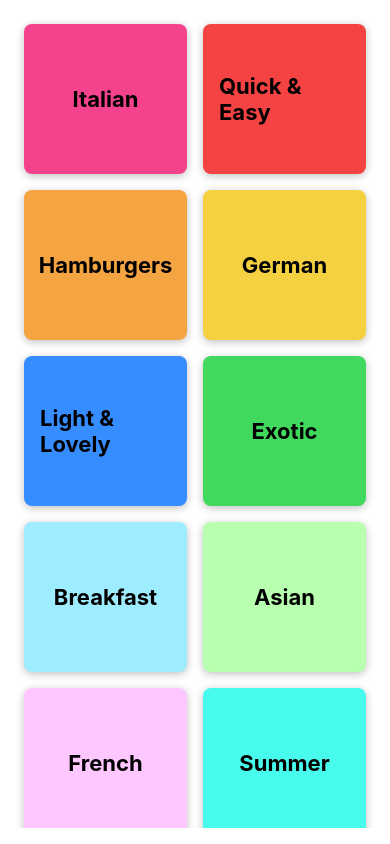
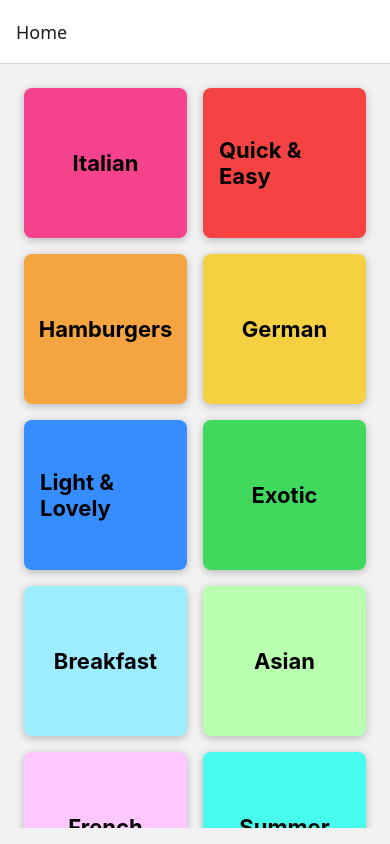
Before and after one commit to konain1/meal-app, a React Native app: screen / in a window 390 px wide. Built offline with nearby package versions, Linux system fonts and the light colour scheme.

Commit message:
using docs react navigation is working

```diff
--- a/App.js
+++ b/App.js
@@ -1,20 +1,37 @@
 import { StatusBar } from 'expo-status-bar';
-import { StyleSheet, Text, View } from 'react-native';
+import {  StyleSheet, Text, View } from 'react-native';
 import CategoriesScreen from './screens/CategoriesScreen';
+import { NavigationContainer } from '@react-navigation/native';
+import { createNativeStackNavigator } from '@react-navigation/native-stack';
+import { createStaticNavigation } from '@react-navigation/native';
 
+
+
+const RootStack = createNativeStackNavigator({
+  screens: {
+    Home: CategoriesScreen,
+  },
+});
+
+
+const Navigation = createStaticNavigation(RootStack);
 export default function App() {
+
   return (
-    <View style={styles.container}>
-     <CategoriesScreen />
-    </View>
+    <>
+ <Navigation />
+    </>
   );
 }
 
-const styles = StyleSheet.create({
-  container: {
-    flex: 1,
-    backgroundColor: '#fff',
-    alignItems: 'center',
-    justifyContent: 'center',
-  },
-});
+
+
+
+// const styles = StyleSheet.create({
+//   container: {
+//     flex: 1,
+//     backgroundColor: '#241c15 ',
+//     alignItems: 'center',
+//     justifyContent: 'center',
+//   },
+// });
--- a/app.json
+++ b/app.json
@@ -5,21 +5,21 @@
     "version": "1.0.0",
     "orientation": "portrait",
     "icon": "./assets/icon.png",
+    "backgroundColor":"#24180f",
     "userInterfaceStyle": "light",
+
 
     "newArchEnabled": true,
     "splash": {
       "image": "./assets/splash-icon.png",
-      "resizeMode": "contain",
-      "backgroundColor": "#ffffff"
+      "resizeMode": "contain"
     },
     "ios": {
       "supportsTablet": true
         },
     "android": {
       "adaptiveIcon": {
-        "foregroundImage": "./assets/adaptive-icon.png",
-        "backgroundColor": "#ffffff"
+        "foregroundImage": "./assets/adaptive-icon.png"
       }
     },
     "web": {
--- a/package.json
+++ b/package.json
@@ -9,10 +9,14 @@
     "web": "expo start --web"
   },
   "dependencies": {
+    "@react-navigation/native": "^7.1.6",
+    "@react-navigation/native-stack": "^7.3.10",
     "expo": "~52.0.42",
     "expo-status-bar": "~2.0.1",
     "react": "18.3.1",
-    "react-native": "0.76.8"
+    "react-native": "0.76.8",
+    "react-native-safe-area-context": "4.12.0",
+    "react-native-screens": "~4.4.0"
   },
   "devDependencies": {
     "@babel/core": "^7.20.0"
```
Also changed, not shown: 2 other files (tests, documents, lock files or other folders).
